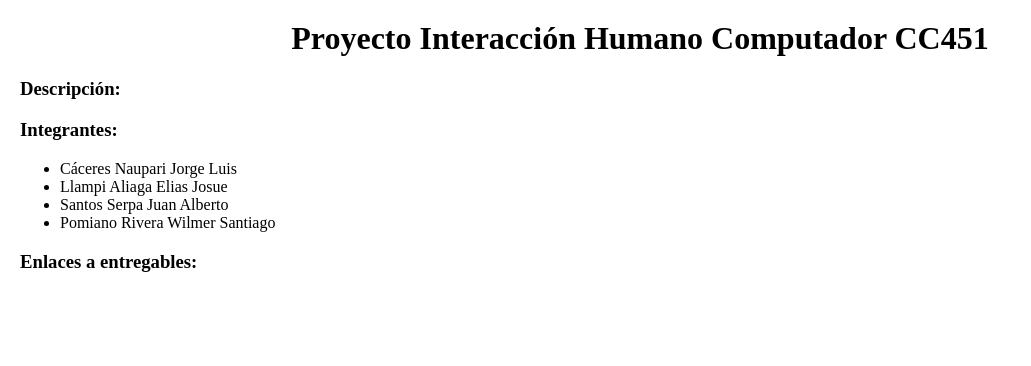
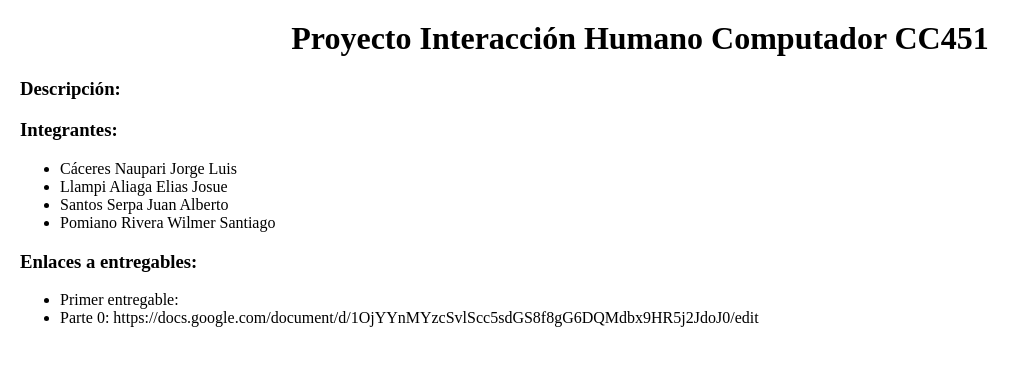
Before and after one commit to Llampi/llampi.github.io, a plain HTML site: page index.html in a window 1280 px wide. Shown: the whole page, without its empty margins (0-1031 px from the left). Drawn offline with Linux system fonts and the light colour scheme.

Commit message:
Update index.html

```diff
--- a/index.html
+++ b/index.html
@@ -11,5 +11,10 @@
   <li>Pomiano Rivera Wilmer Santiago</li>
 </ul>
 <h3>Enlaces a entregables:<br></h3>
+<ul>
+  <li>Primer entregable: <li>
+  Parte 0: https://docs.google.com/document/d/1OjYYnMYzcSvlScc5sdGS8f8gG6DQMdbx9HR5j2JdoJ0/edit
+</ul>
+
 
 </body>
```
